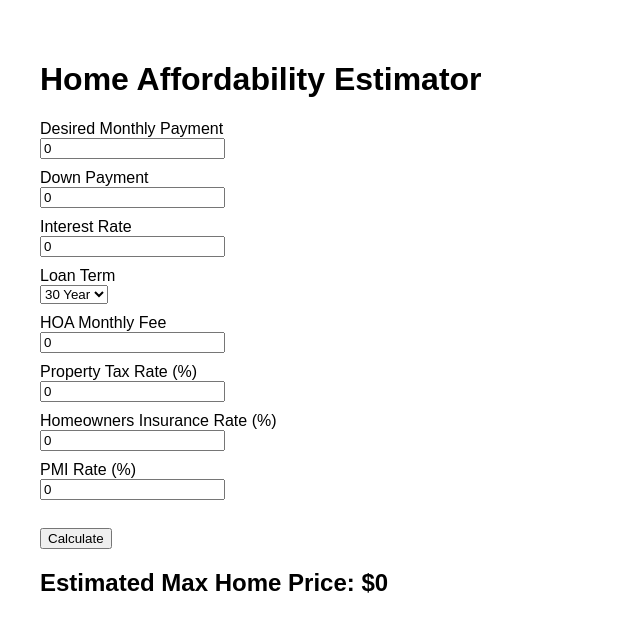
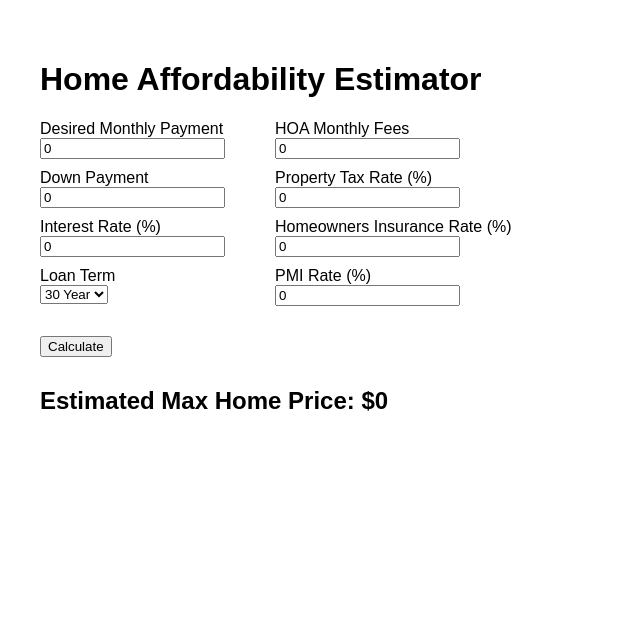
Before and after one commit to randy-shreeves/home-affordability-calculator, a React (Vite) app in the folder frontend/: page / in a window 1280 px wide. Shown: the top 630 px of the page, without its empty margins (0-640 px from the left). Built offline with nearby package versions, Linux system fonts and the light colour scheme.

Commit message:
Update frontend layout so fields arent all stacked vertically.

```diff
--- a/frontend/src/App.tsx
+++ b/frontend/src/App.tsx
@@ -88,7 +88,6 @@ function App() {
     }
 
     return (
-
         <div style={{ padding: "2rem", fontFamily: "Arial" }}>
 
             <h1>Home Affordability Estimator</h1>
@@ -105,111 +104,153 @@ function App() {
                 </div>
             )}
 
+            <div
+                style={{
+                    display: "flex",
+                    gap: "50px",
+                    marginBottom: "20px"
+                }}
+            >
+
+                {/* Left Column */}
+                <div>
+
                     <div style={{ marginBottom: "10px" }}>
-              <label htmlFor="monthlyPayment">Desired Monthly Payment</label>
+                        <label htmlFor="monthlyPayment">
+                            Desired Monthly Payment
+                        </label>
                         <br />
                         <input
                             type="number"
                             min="0"
+                            step="0.01"
                             value={monthlyPayment}
                             onChange={(e) => setMonthlyPayment(e.target.value)}
                         />
                     </div>
 
                     <div style={{ marginBottom: "10px" }}>
-            <label htmlFor="downPayment">Down Payment</label>
+                        <label htmlFor="downPayment">
+                            Down Payment
+                        </label>
                         <br />
                         <input
                             type="number"
                             min="0"
+                            step="0.01"
                             value={downPayment}
                             onChange={(e) => setDownPayment(e.target.value)}
                         />
                     </div>
 
                     <div style={{ marginBottom: "10px" }}>
-              <label htmlFor="interestRate">Interest Rate</label>
+                        <label htmlFor="interestRate">
+                            Interest Rate (%)
+                        </label>
                         <br />
                         <input
                             type="number"
                             min="0"
+                            step="0.01"
                             value={interestRate}
                             onChange={(e) => setInterestRate(e.target.value)}
                         />
                     </div>
 
                     <div style={{ marginBottom: "10px" }}>
-              <label htmlFor="loanTermYears">Loan Term</label>
+                        <label htmlFor="loanTermYears">
+                            Loan Term
+                        </label>
                         <br />
                         <select
                             id="loanTermYears"
                             value={loanTermYears}
-                  onChange={(e) => setLoanTermYears(Number(e.target.value))}
+                            onChange={(e) =>
+                                setLoanTermYears(Number(e.target.value))
+                            }
                         >
                             <option value={30}>30 Year</option>
                             <option value={15}>15 Year</option>
                         </select>
                     </div>
 
+                </div>
+
+                {/* Right Column */}
+                <div>
+
                     <div style={{ marginBottom: "10px" }}>
-              <label htmlFor="HOA monthly fees">HOA Monthly Fee</label>
+                        <label htmlFor="hoaMonthlyFees">
+                            HOA Monthly Fees
+                        </label>
                         <br />
                         <input
                             type="number"
                             min="0"
+                            step="0.01"
                             value={hoaMonthlyFees}
                             onChange={(e) => setHoaMonthlyFees(e.target.value)}
                         />
                     </div>
 
                     <div style={{ marginBottom: "10px" }}>
-              <label htmlFor="propertyTaxRate">Property Tax Rate (%)</label>
+                        <label htmlFor="propertyTaxRate">
+                            Property Tax Rate (%)
+                        </label>
                         <br />
                         <input
                             type="number"
                             min="0"
+                            step="0.01"
                             value={propertyTaxRate}
                             onChange={(e) => setPropertyTaxRate(e.target.value)}
                         />
                     </div>
 
                     <div style={{ marginBottom: "10px" }}>
-              <label htmlFor="homeownersInsuranceRate">Homeowners Insurance Rate (%)</label>
+                        <label htmlFor="homeownersInsuranceRate">
+                            Homeowners Insurance Rate (%)
+                        </label>
                         <br />
                         <input
                             type="number"
                             min="0"
+                            step="0.01"
                             value={homeownersInsuranceRate}
-                  onChange={(e) => setHomeownersInsuranceRate(e.target.value)}
+                            onChange={(e) =>
+                                setHomeownersInsuranceRate(e.target.value)
+                            }
                         />
                     </div>
 
                     <div style={{ marginBottom: "10px" }}>
-              <label htmlFor="pmiRate">PMI Rate (%)</label>
+                        <label htmlFor="pmiRate">
+                            PMI Rate (%)
+                        </label>
                         <br />
                         <input
                             type="number"
                             min="0"
+                            step="0.01"
                             value={pmiRate}
                             onChange={(e) => setPmiRate(e.target.value)}
                         />
                     </div>
 
+                </div>
 
-          <br />
+            </div>
 
             <button onClick={calculateAffordability}>
                 Calculate
             </button>
 
-          {result !== null && !isNaN(result) ? (
+            <div style={{ marginTop: "30px" }}>
                 <h2>
                     Estimated Max Home Price: $
                     {result.toLocaleString()}
                 </h2>
-          ) : (
-              <h2>Estimated Max Home Price: $0</h2>
-          )}
+            </div>
 
         </div>
     );
```
Lines whose indentation alone changed are shown as unchanged.
